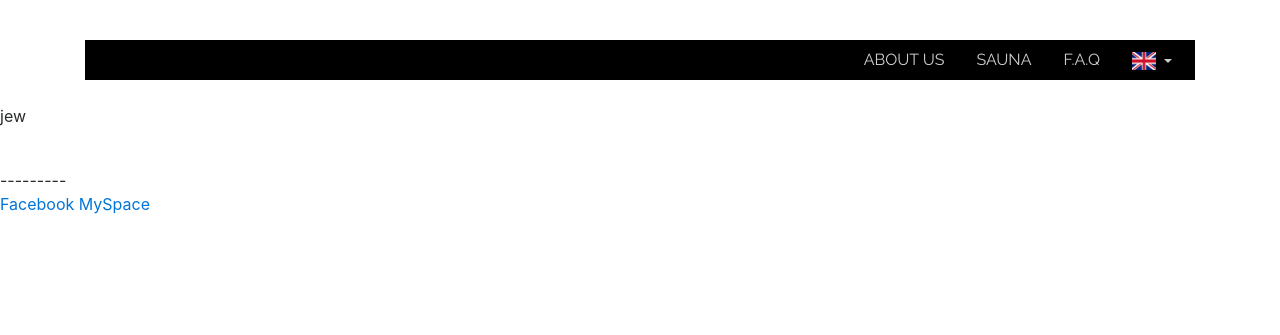
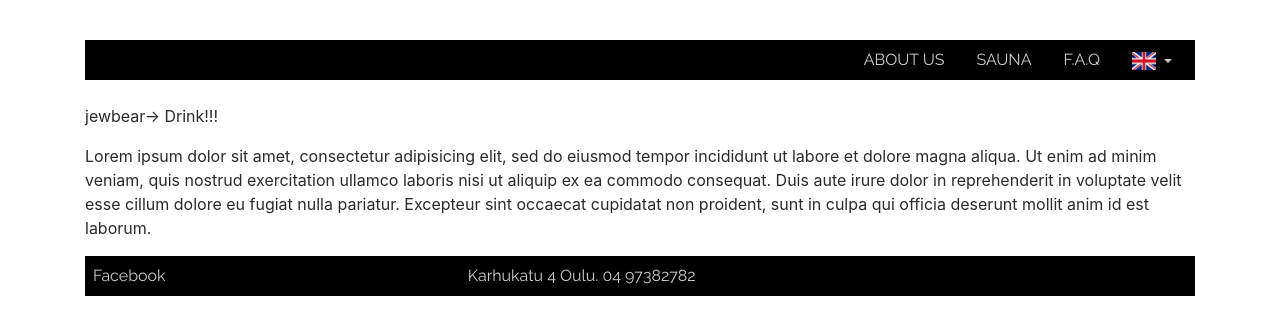
Before and after one commit to joelmu/SteamySauna, a PHP site: page /homePage.php in a window 1280 px wide. Shown: the top 335 px of the page. Run offline with PHP 8.4, Linux system fonts and the light colour scheme; some libraries are stand-ins or nearby versions.

Commit message:
Footer updated.

```diff
--- /dev/null
+++ b/karhusauna/css/footer.css
@@ -0,0 +1,9 @@
+#footer-bar {
+	background-color: black;
+	font-family: 'Raleway';
+	padding: 8px;
+	color: #ccc;
+}
+#footer-bar a{
+	color: #ccc;
+}
--- a/karhusauna/css/header_menu_bar.css
+++ b/karhusauna/css/header_menu_bar.css
@@ -1,4 +1,7 @@
-
+body {
+	padding-top: 1rem;
+	padding-bottom: 1rem;
+}
 #navigation-bar {
 	background-color: black;
 	font-family: 'Raleway';
@@ -10,10 +13,6 @@
 	max-width: 50%;
 	max-height: 50%;
 }
-body {
-	padding-top: 1rem;
-	padding-bottom: 1rem;
-}
 .dropdown-menu {
 	border: none;
 	background-color: black;
--- a/karhusauna/languages/lang.es.php
+++ b/karhusauna/languages/lang.es.php
@@ -12,9 +12,9 @@ $lang['PAGE_TITLE'] = 'Karhusauna';
 $lang['ACTIVE_LANG'] = '?lang=es';
 $lang['ACTIVE_LANG_IMG'] = '../images/small/Spanish.png';
 
-$lang['UNACTIVE_LANG_1'] = '?lang=fi';
+$lang['UNACTIVE_LANG_1'] = '?lang=en';
 $lang['UNACTIVE_LANG_1_IMG'] = '../images/small/English.png';
-$lang['UNACTIVE_LANG_2'] = '?lang=es';
+$lang['UNACTIVE_LANG_2'] = '?lang=fi';
 $lang['UNACTIVE_LANG_2_IMG'] = '../images/small/Finnish.png';
 
 $lang['MENU_HOME'] = 'Casa';
--- a/karhusauna/webPage/footer.php
+++ b/karhusauna/webPage/footer.php
@@ -1,7 +1,25 @@
-<br>
----------
-<br>
-<a href="https://www.facebook.com/karhusauna">Facebook</a>
-<a href="http://www.myspace.com/karhusauna">MySpace</a>
+
+<!-- continues from header_menu_bar.php -->
+
+	<!-- Custom CSS files -->
+		<link rel="stylesheet" href="../css/footer.css">
+
+	<!-- Footer -->
+
+			<div id="footer-bar">
+				<div class="row">
+					<!-- Social media bar -->
+					<div class="col-md-4">
+						<a href="https://www.facebook.com/karhusauna">Facebook</a>
+					</div>
+					<!-- Address -->
+					<div class="col-md-4">
+						Karhukatu 4 Oulu.
+						04 97382782
+					</div>
+				</div>
+			</div>
+		</div>
+
 </body>
 </html>
--- a/karhusauna/webPage/homePage.php
+++ b/karhusauna/webPage/homePage.php
@@ -1,9 +1,12 @@
-
-
-
 <?php include "header_menu_bar.php" ?>
 <br>
-<p>jew</p>
+<p>jewbear-> Drink!!!</p>
+<p>Lorem ipsum dolor sit amet, consectetur adipisicing elit, sed do eiusmod
+tempor incididunt ut labore et dolore magna aliqua. Ut enim ad minim veniam,
+quis nostrud exercitation ullamco laboris nisi ut aliquip ex ea commodo
+consequat. Duis aute irure dolor in reprehenderit in voluptate velit esse
+cillum dolore eu fugiat nulla pariatur. Excepteur sint occaecat cupidatat non
+proident, sunt in culpa qui officia deserunt mollit anim id est laborum. </p>
 <footer>
 <?php include "footer.php" ?>
 </footer>
```
Also changed, not shown: karhusauna/webPage/header_menu_bar.php (+0 -7 lines).
